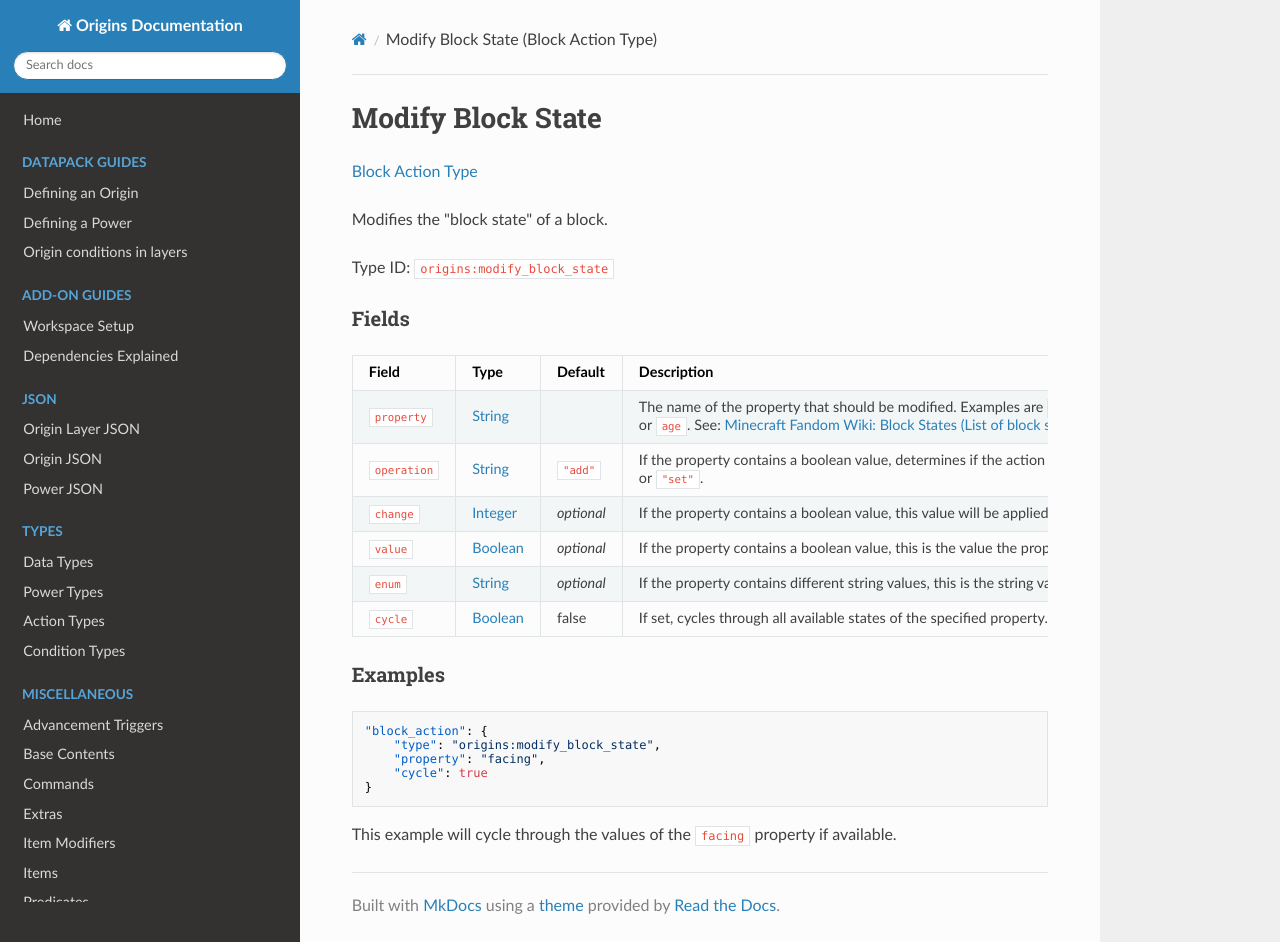
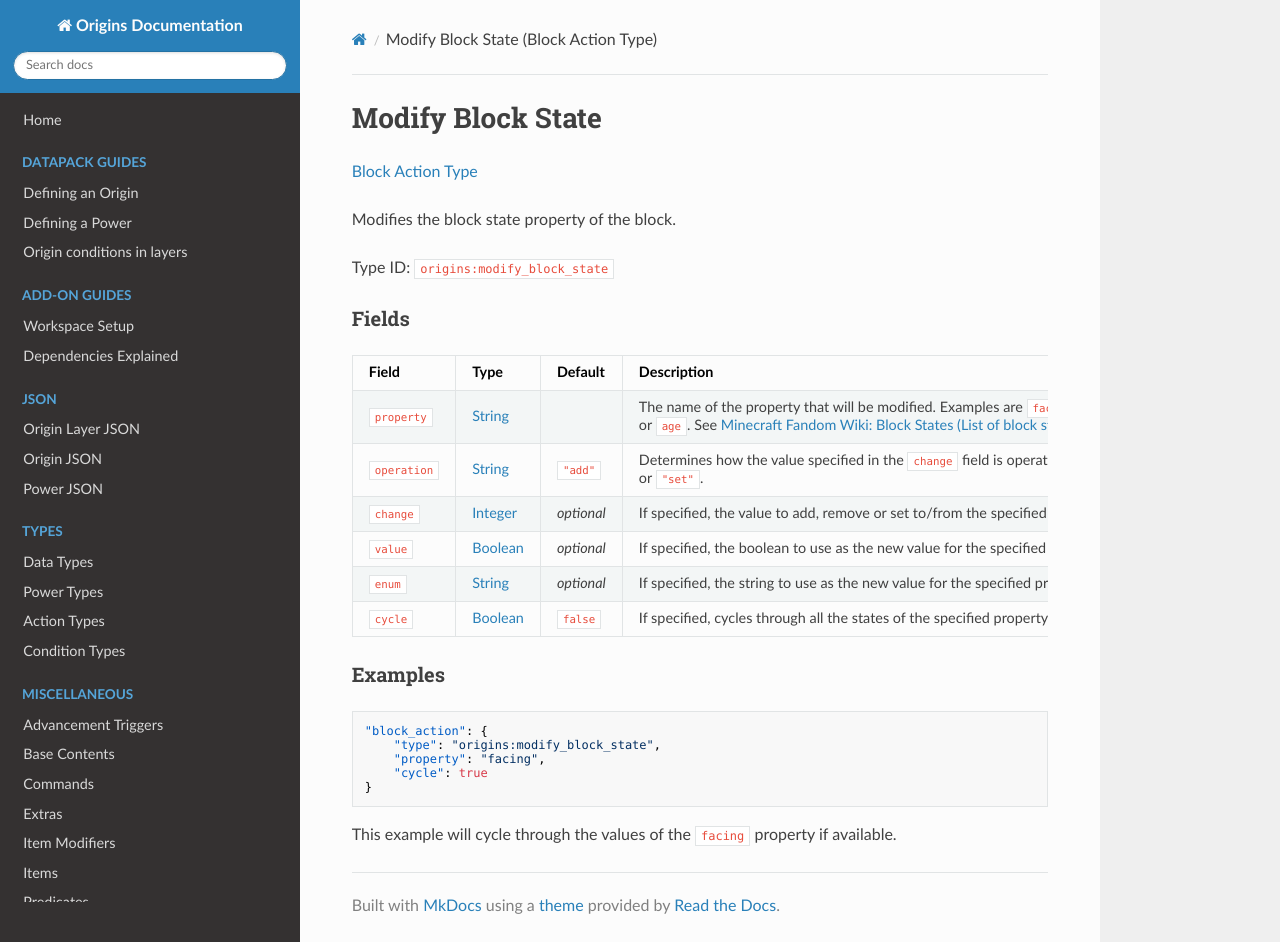
Before and after one commit to apace100/origins-docs, an MkDocs documentation site: the page built from docs/types/block_action_types/modify_block_state.md, in a window 1280 px wide and 942 px high. Built offline with MkDocs 1.6.1, drawn with Linux system fonts in a browser that asks for light colours; nearby versions of some CDN libraries.

Commit message:
Updated doc for `modify_block_state` power type

```diff
--- a/docs/types/block_action_types/modify_block_state.md
+++ b/docs/types/block_action_types/modify_block_state.md
@@ -7,7 +7,7 @@ date: 2021-11-30
 
 [Block Action Type](../block_action_types.md)
 
-Modifies the "block state" of a block.
+Modifies the block state property of the block.
 
 Type ID: `origins:modify_block_state`
 
@@ -16,12 +16,13 @@ Type ID: `origins:modify_block_state`
 
 Field | Type | Default | Description
 ------|------|---------|-------------
-`property` | [String](../data_types/string.md) | | The name of the property that should be modified. Examples are `facing` or `age`. See: [Minecraft Fandom Wiki: Block States (List of block states)](https://minecraft.fandom.com/wiki/Block_states#List_of_block_states)
-`operation` | [String](../data_types/string.md) | `"add"` | If the property contains a boolean value, determines if the action should add or set the value of the property. Accepts `"add"` or `"set"`.
-`change` | [Integer](../data_types/integer.md) | _optional_ | If the property contains a boolean value, this value will be applied to the value of the property.
-`value` | [Boolean](../data_types/boolean.md) | _optional_ | If the property contains a boolean value, this is the value the property needs to be modified.
-`enum` | [String](../data_types/string.md) | _optional_ | If the property contains different string values, this is the string value the property needs to be modified.
-`cycle` | [Boolean](../data_types/boolean.md) | false | If set, cycles through all available states of the specified property.
+`property` | [String](../data_types/string.md) | | The name of the property that will be modified. Examples are `facing` or `age`. See [Minecraft Fandom Wiki: Block States (List of block states)](https://minecraft.fandom.com/wiki/Block_states#List_of_block_states) for possible values.
+`operation` | [String](../data_types/string.md) | `"add"` | Determines how the value specified in the `change` field is operated on the specified property. Accepts `"add"` or `"set"`.
+`change` | [Integer](../data_types/integer.md) | _optional_ | If specified, the value to add, remove or set to/from the specified property if the specified property is an integer.
+`value` | [Boolean](../data_types/boolean.md) | _optional_ | If specified, the boolean to use as the new value for the specified property if the specified property is a boolean.
+`enum` | [String](../data_types/string.md) | _optional_ | If specified, the string to use as the new value for the specified property if the specified property is a string.
+`cycle` | [Boolean](../data_types/boolean.md) | `false` | If specified, cycles through all the states of the specified property, regardless if it's a string, integer, or boolean.
+
 
 ### Examples
 
```
